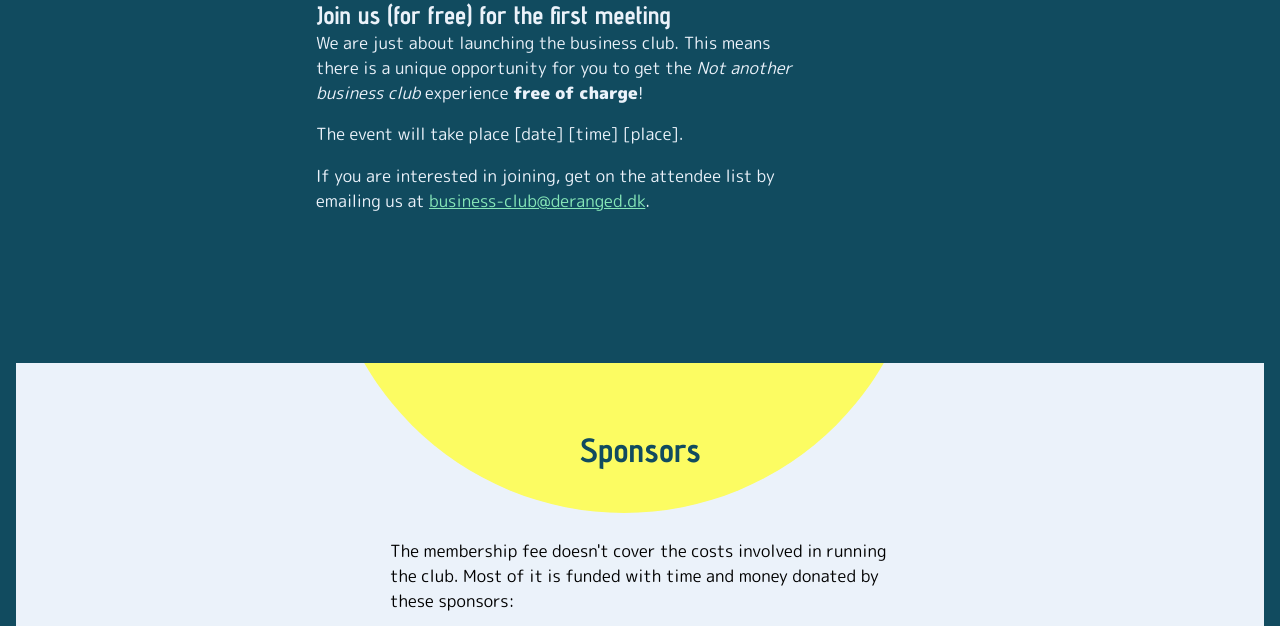
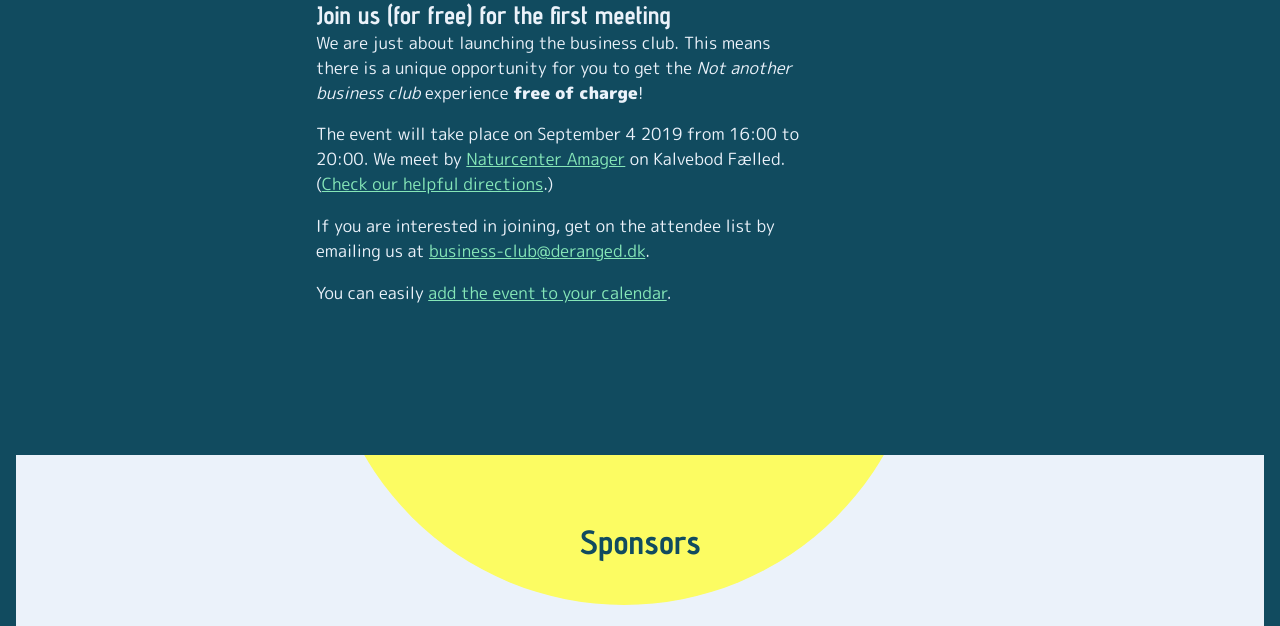
Before and after one commit to derangeddk/notanotherbusinessclub-website, a plain HTML site: page index.html in a window 1280 px wide. Shown: the part 1900-2526 px from the top of the page. Drawn offline with Linux system fonts and the light colour scheme.

Commit message:
Add info about first meeting

```diff
--- a/index.html
+++ b/index.html
@@ -91,10 +91,15 @@
                         This means there is a unique opportunity for you to get the <em>Not another business club</em> experience <strong>free of charge</strong>!
                     </p>
                     <p>
-                        The event will take place [date] [time] [place].
+                        The event will take place on September 4 2019 from 16:00 to 20:00.
+                        We meet by <a href="https://www.google.com/maps/place/Naturcenter+Amager/@55.6151965,12.5713595,1016m/data=!3m1!1e3!4m5!3m4!1s0x465254cfe7d30f1f:0x5c16c12dfb9e699!8m2!3d55.6145272!4d12.5755852" target="_blank" rel="noopener">Naturcenter Amager</a> on Kalvebod Fælled.
+                        (<a href="/directions-meeting-01.png" target="_blank" rel="noopener">Check our helpful directions</a>.)
                     </p>
                     <p>
                         If you are interested in joining, get on the attendee list by emailing us at <a href="mailto:business-club@deranged.dk?subject=[Not another business club] First meeting" target="_blank" rel="noopener">business-club@deranged.dk</a>.
+                    </p>
+                    <p>
+                        You can easily <a href="https://calendar.google.com/event?action=TEMPLATE&tmeid=Mjlvcmg1ZHFxYWRjdDR2NXFiY29tNHU4cWsgbmllbHMuYWJpbGRnYWFyZEBt&tmsrc=niels.abildgaard%40gmail.com" target="_blank" rel="noopener">add the event to your calendar</a>.
                     </p>
                 </article>
             </section>
```
Also changed, not shown: 1 other file.
